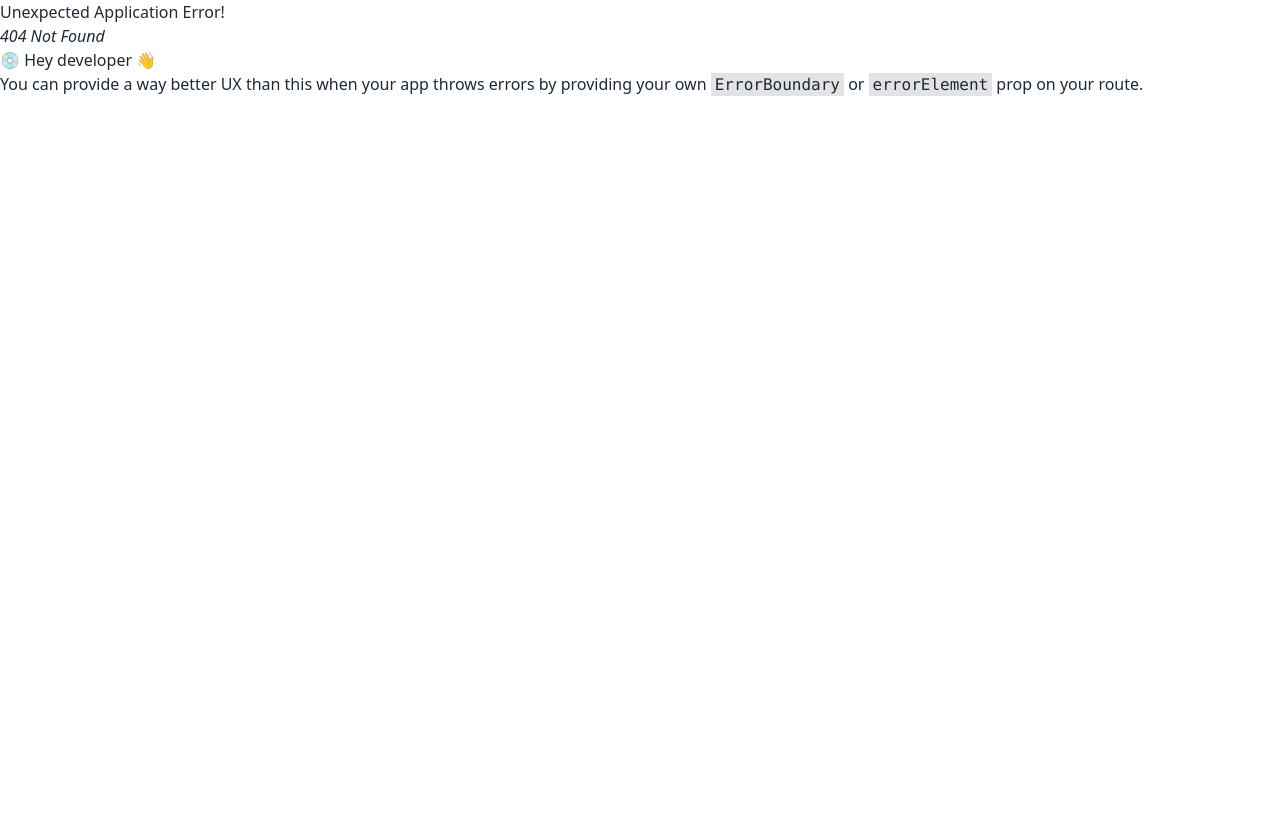
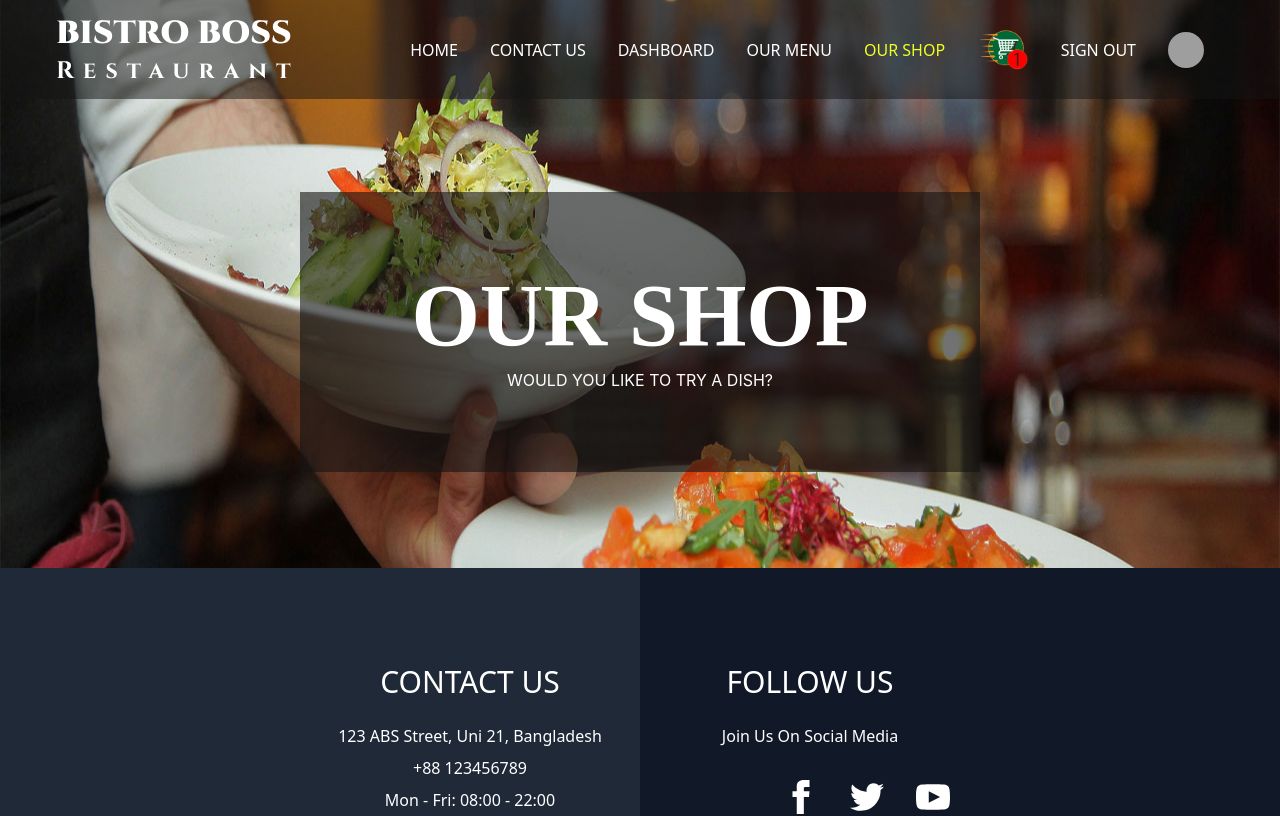
Before and after one commit to shahjalalhazari/Module-74-75-76-77-78-79-80-Bistro-Boss-Restaurant-Client, a React (Vite) app: page /shop in a window 1280 px wide. Before the commit this address had no page. Shown: the top 816 px of the page. Built offline with nearby package versions, Linux system fonts and the light colour scheme; grey boxes are pictures that could not be loaded.

Commit message:
Shop Page Created and Added page cover in shop page.

```diff
--- a/src/Routes/Routes.jsx
+++ b/src/Routes/Routes.jsx
@@ -2,6 +2,7 @@ import { createBrowserRouter } from "react-router-dom";
 import MainLayout from "../Layout/MainLayout";
 import Home from "../pages/home/Home/Home";
 import Menu from "../pages/menu/Menu/Menu";
+import Shop from "../pages/shop/Shop/Shop";
 
 export const router = createBrowserRouter([
   {
@@ -16,6 +17,10 @@ export const router = createBrowserRouter([
         path: "/menu",
         element: <Menu />,
       },
+      {
+        path: "/shop",
+        element: <Shop/>
+      },
     ],
   },
 ]);
--- a/src/index.css
+++ b/src/index.css
@@ -85,7 +85,7 @@
 
 /* Page Cover Style */
 .cover-heading {
-    @apply text-5xl md:text-[88px] uppercase cinzel text-white;
+    @apply text-5xl font-bold md:text-[88px] uppercase cinzel text-white;
 }
 
 .cover-sub-heading {
--- a/src/pages/menu/Menu/Menu.jsx
+++ b/src/pages/menu/Menu/Menu.jsx
@@ -10,14 +10,14 @@ import PizzaItems from "../PizzaItems/PizzaItems";
 import saladsImg from "../../../assets/menu/salad-bg.jpg"
 import SaladItems from "../SaladItems/SaladItems";
 import soupImg from "../../../assets/menu/soup-bg.jpg"
-import SoupItems from "./SoupItems/SoupItems";
+import SoupItems from "../SoupItems/SoupItems";
 
 const Menu = () => {
   return (
     <>
       {/* React Helmet for dynamic page title */}
       <Helmet>
-        <title>Our Menu | Bistro Boss Restaurant </title>
+        <title>Menu | Bistro Boss Restaurant </title>
       </Helmet>
 
       {/* Page Cover */}
@@ -54,29 +54,27 @@ const Menu = () => {
       {/* Pizza items list */}
       <PizzaItems />
 
-
       {/* -------------------------------- */}
 
-      {/* Pizza Items Cover Photo */}
+      {/* Salad Items Cover Photo */}
       <CategoryCover
         image={saladsImg}
         heading="Salads"
         subHeading="Lorem Ipsum has been the industry’s standard dummy text ever since the 1500s, when an unknown printer took a galley of type and scrambled it to make a type specimen book."
       />
-      {/* Pizza items list */}
+      {/* Salad items list */}
       <SaladItems />
-
 
       {/* -------------------------------- */}
 
-      {/* Pizza Items Cover Photo */}
+      {/* Soup Items Cover Photo */}
       <CategoryCover
         image={soupImg}
         heading="Soups"
         subHeading="Lorem Ipsum has been the industry’s standard dummy text ever since the 1500s, when an unknown printer took a galley of type and scrambled it to make a type specimen book."
       />
-      {/* Pizza items list */}
-      <SoupItems/>
+      {/* Soup items list */}
+      <SoupItems />
     </>
   );
 };
--- a/src/pages/menu/Menu/SoupItems/SoupItems.jsx
+++ b/src/pages/menu/SoupItems/SoupItems.jsx
@@ -1,6 +1,6 @@
-import useMenu from "../../../../hooks/useMenu";
-import HorizontalCard from "../../../../components/HorizontalCard/HorizontalCard";
-import PrimaryBtn from "../../../../components/PrimaryBtn/PrimaryBtn";
+import useMenu from "../../../hooks/useMenu";
+import HorizontalCard from "../../../components/HorizontalCard/HorizontalCard";
+import PrimaryBtn from "../../../components/PrimaryBtn/PrimaryBtn";
 
 const SoupItems = () => {
   const [menu] = useMenu();
--- /dev/null
+++ b/src/pages/shop/Shop/Shop.jsx
@@ -0,0 +1,23 @@
+import { Helmet } from "react-helmet-async";
+import PageCover from "./../../shared/PageCover/PageCover";
+import coverImg from "../../../assets/shop/banner2.jpg";
+
+const Shop = () => {
+  return (
+    <>
+      {/* React Helmet for dynamic page title */}
+      <Helmet>
+        <title>Shop | Bistro Boss Restaurant </title>
+      </Helmet>
+
+      {/* Page Cover */}
+      <PageCover
+        image={coverImg}
+        heading="Our Shop"
+        subHeading="would you like to try a dish?"
+      />
+    </>
+  );
+};
+
+export default Shop;
```
